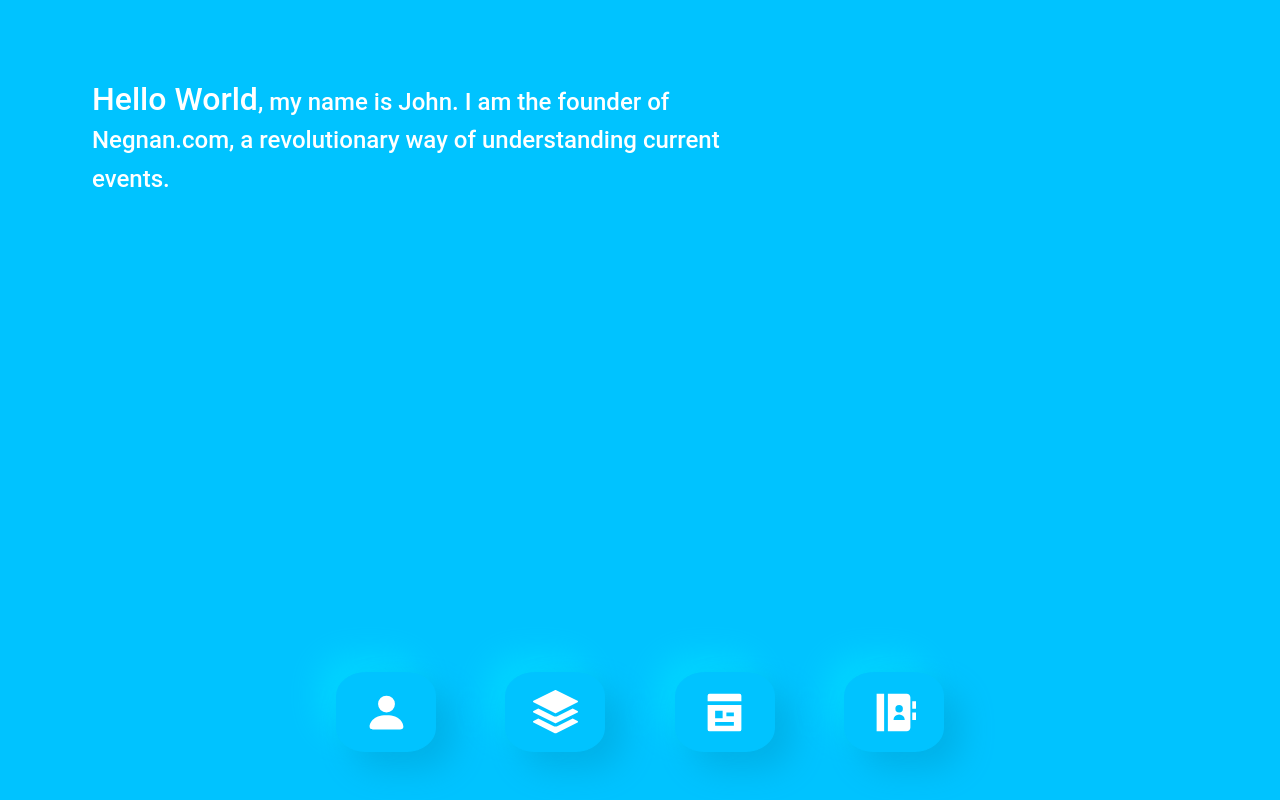
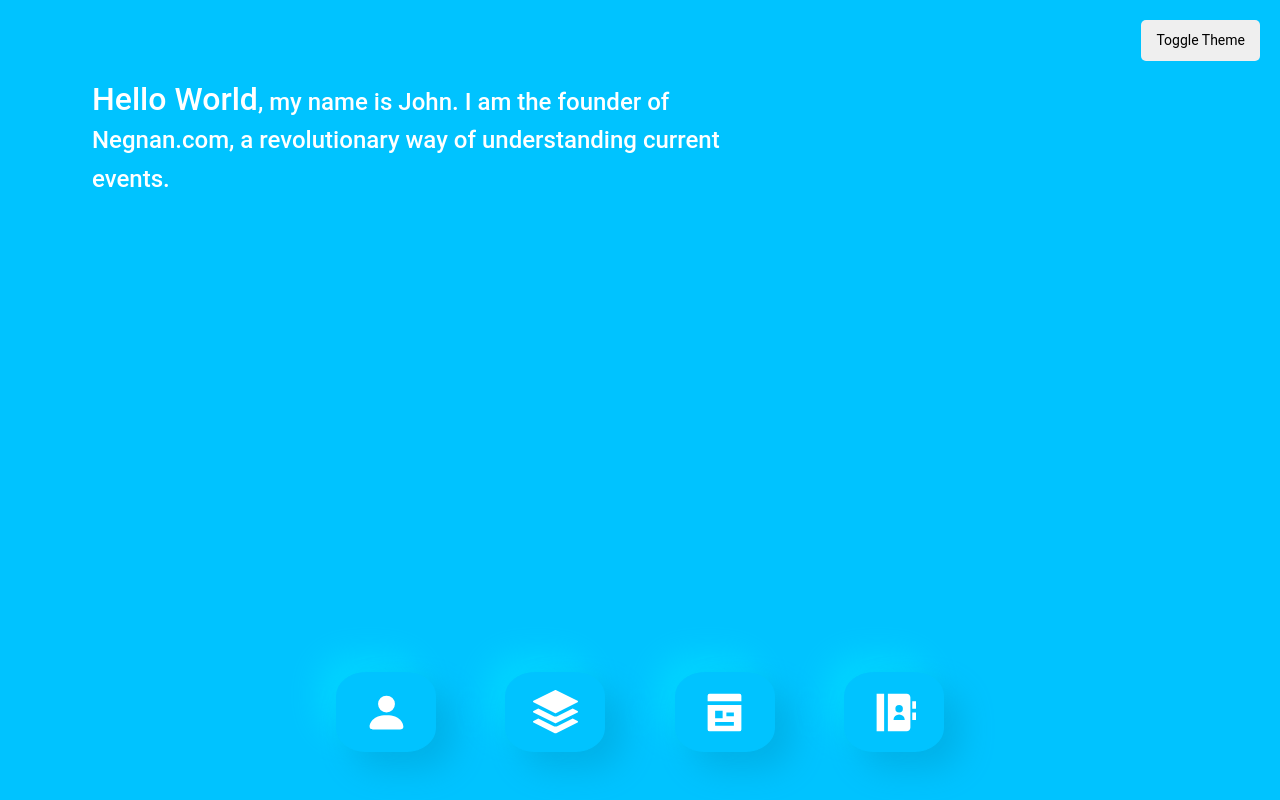
Before and after one commit to jpcollandra/jpakjr, a React (Create React App) app: page /nav in a window 1280 px wide. Built offline with nearby package versions, Linux system fonts and the light colour scheme.

Commit message:
feat(theme): version1

```diff
--- a/src/App.scss
+++ b/src/App.scss
@@ -1,14 +1,33 @@
-$backgroundColor: #00c3ff;
-$backgroundColor2: #33cfff;
+// Default theme variables
+:root {
+  --background-color: #00c3ff;
+  --background-color2: #33cfff;
+  --text-color: #ffffff;
+}
+
+// Dark theme variables
+.dark-theme {
+  --background-color: #202020;
+  --background-color2: #333333;
+  --text-color: #ffffff;
+}
+
 $fontFamily: "Roboto";
-$textColor: #ffffff;
-
 
 .App {
-  background-color: $backgroundColor;
+  background-color: var(--background-color);
   font-family: "Roboto";
   font-weight: 100;
-  color: $textColor;
+  color: var(--text-color);
+}
+
+$fontFamily: "Roboto";
+
+.App {
+  background-color: --backgroundColor;
+  font-family: "Roboto";
+  font-weight: 100;
+  color: --textColor;
 }
 
 .Avatar {
@@ -26,11 +45,11 @@ $textColor: #ffffff;
 
 .buttonNeomorphic {
   -webkit-appearance: button;
-  background-color: $backgroundColor;
+  background-color: --backgroundColor;
   border-radius: 20%;
-  border: 1px solid $backgroundColor;
+  border: 1px solid --backgroundColor;
   box-shadow: 5px 5px 11px #00b1e8, -5px -5px 11px #00d5ff;
-  color: $textColor;
+  color: --textColor;
   font-size: larger;
   height: 40px;
   outline: none;
@@ -47,10 +66,10 @@ $textColor: #ffffff;
   border-radius: 30%;
   height: 80px;
   width: 100px;
-  background: $backgroundColor;
+  background: var(--background-color);
   box-shadow: 17px 17px 33px #00b1e8, -17px -17px 33px #00d5ff;
-  border: 1px solid $backgroundColor;
-  color: $textColor;
+  border: 1px solid var(--background-color);
+  color: var(--text-color);
   transition: all 0.3s ease;
 
   @media (max-width: 1200px) {
@@ -108,13 +127,29 @@ $textColor: #ffffff;
   border-radius: 10%;
   height: 100px;
   width: 200px;
-  background: $backgroundColor;
+  background: var(--background-color);
   box-shadow: 17px 17px 33px #00b1e8, -17px -17px 33px #00d5ff;
-  border: 1px solid $backgroundColor;
-  color: $textColor;
+  border: 1px solid var(--background-color);
+  color: var(--text-color);
 }
+
 
 .navProject:hover {
   background: linear-gradient(145deg, #00b0e6, #00d1ff);
   box-shadow: 17px 17px 33px #00b1e8, -17px -17px 33px #00d5ff;
 }
+
+.toggle-theme-btn {
+  background-color: --backgroundColor;
+  color: --textColor;
+  border: none;
+  border-radius: 5px;
+  padding: 10px 15px;
+  font-size: 14px;
+  cursor: pointer;
+  transition: background-color 0.3s ease;
+
+  &:hover {
+    background-color: --backgroundColor2;
+  }
+}
--- a/src/App.tsx
+++ b/src/App.tsx
@@ -1,17 +1,20 @@
-import React from 'react';
+// App.tsx
 import './App.scss';
 import Landing from './Pages/landing';
 import 'bootstrap/dist/css/bootstrap.min.css';
 import 'animate.css';
-import { Routes, Route } from "react-router-dom"
+import { Routes, Route } from 'react-router-dom';
 import NavPage from './Pages/navPage';
+import { useTheme } from './ThemeContext';
 
 function App() {
+  const { theme } = useTheme() ?? { theme: 'light' };
+
   return (
-    <div className="App">
+    <div className={`App ${theme === 'dark' ? 'dark-theme' : ''}`}>
       <Routes>
-      <Route path="/" element={<Landing/>} />
-      <Route path="/nav" element={<NavPage/>} />
+        <Route path="/" element={<Landing />} />
+        <Route path="/nav" element={<NavPage />} />
       </Routes>
     </div>
   );
--- a/src/Pages/navPage.tsx
+++ b/src/Pages/navPage.tsx
@@ -1,4 +1,4 @@
-import React, { useState } from "react";
+import React, { useState, useEffect } from "react";
 import { Col, Container, Row } from "react-bootstrap";
 import { BsFillPersonFill, BsStack } from "react-icons/bs";
 import { RiPagesFill, RiContactsBookFill } from "react-icons/ri";
@@ -7,16 +7,25 @@ import AboutMe from "./aboutMe";
 import Projects from "./projects";
 import Referral from "./referral";
 import Contact from "./contact";
+import { useTheme } from "../ThemeContext";
 
 type VisibleComponent = "home" | "stack" | "about" | "contact";
 
 export default function NavPage() {
   const [visible, setVisible] = useState<VisibleComponent>("home");
+  const { theme = 'light', toggleTheme = () => {} } = useTheme() ?? {};
+
+  useEffect(() => {
+    if (theme === 'dark') {
+      document.documentElement.classList.add('dark-theme');
+    } else {
+      document.documentElement.classList.remove('dark-theme');
+    }
+  }, [theme]);
 
   const changeVisible = (newVisible: VisibleComponent) => {
     setVisible(newVisible);
   };
-
   const renderComponent = () => {
     switch (visible) {
       case "contact":
@@ -41,6 +50,18 @@ export default function NavPage() {
           <Col className="d-flex">{renderComponent()}</Col>
         </Row>
       </Container>
+      <button
+        className="toggle-theme-btn"
+        onClick={toggleTheme}
+        style={{
+          position: "fixed",
+          top: "20px",
+          right: "20px",
+          zIndex: 9999,
+        }}
+      >
+        Toggle Theme
+      </button>
       <div className="d-flex justify-content-between align-items-center fixed-bottom pb-5 px-3" style={{ width: "100%", maxWidth: "40rem", margin: "0 auto" }}>
         <button className="navButton" onClick={() => changeVisible("home")}>
           <BsFillPersonFill className="icon" />
--- /dev/null
+++ b/src/ThemeContext.tsx
@@ -0,0 +1,31 @@
+// ThemeContext.tsx
+import { createContext, useContext, useState, ReactNode } from 'react';
+
+interface ThemeContextType {
+  theme: string;
+  toggleTheme: () => void;
+}
+
+const ThemeContext = createContext<ThemeContextType | null>(null);
+
+interface ThemeProviderProps {
+  children: ReactNode;
+}
+
+export const ThemeProvider = ({ children }: ThemeProviderProps) => {
+  const [theme, setTheme] = useState('light');
+
+  const toggleTheme = () => {
+    setTheme(theme === 'light' ? 'dark' : 'light');
+  };
+
+  return (
+    <ThemeContext.Provider value={{ theme, toggleTheme }}>
+      {children}
+    </ThemeContext.Provider>
+  );
+};
+
+export const useTheme = () => {
+  return useContext(ThemeContext);
+};
--- a/src/index.tsx
+++ b/src/index.tsx
@@ -1,17 +1,20 @@
+// index.tsx
 import React from 'react';
 import ReactDOM from 'react-dom/client';
 import { BrowserRouter } from 'react-router-dom';
 import App from './App';
 import './App.scss';
+import { ThemeProvider } from './ThemeContext';
 
 const root = ReactDOM.createRoot(
   document.getElementById('root') as HTMLElement
 );
 root.render(
-
   <React.StrictMode>
-    <BrowserRouter>
-    <App />
-    </BrowserRouter>
+    <ThemeProvider>
+      <BrowserRouter>
+        <App />
+      </BrowserRouter>
+    </ThemeProvider>
   </React.StrictMode>
 );
```
